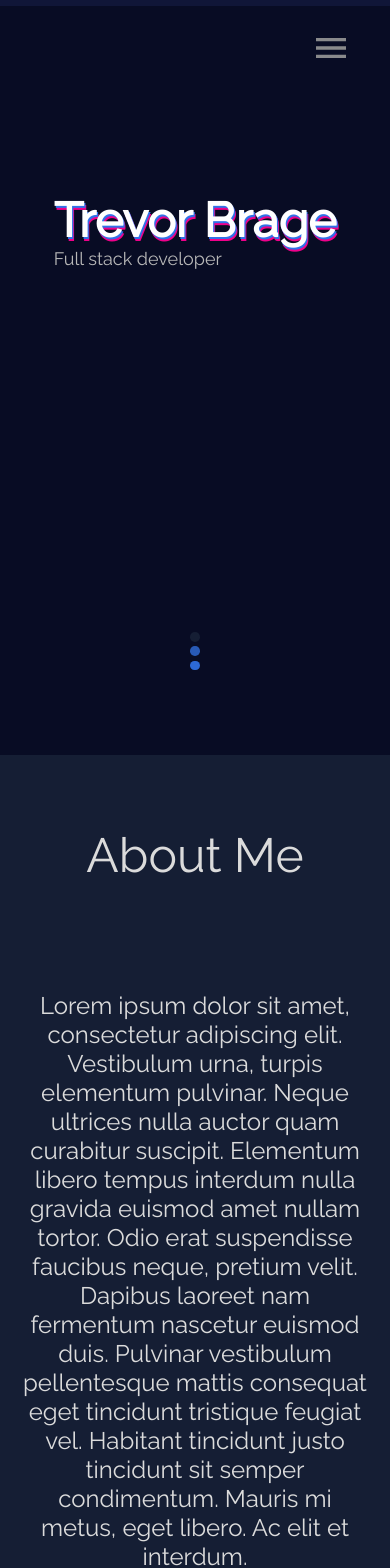
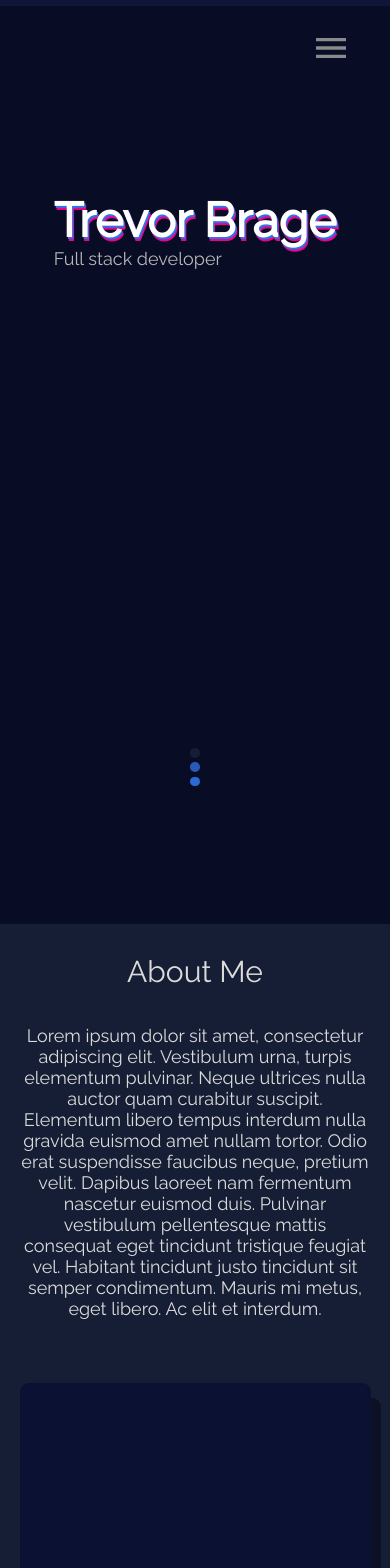
Before and after one commit to Tiqur/portfolio, a React (Vite) app: page / in a window 390 px wide. Shown: the top 1568 px of the page. Built offline with nearby package versions, Linux system fonts and the light colour scheme.

Commit message:
Responsive about-me text

```diff
--- a/src/components/aboutsection/styles.module.scss
+++ b/src/components/aboutsection/styles.module.scss
@@ -32,10 +32,24 @@
 }
 
 .text {
-  margin-top: 4.5em;
+  margin-top: 3.5em;
   text-align: center;
   font-size: 24px;
   color: #DBDBDB;
   background: rgba(0, 0, 0, 0);
   z-index: 1;
 }
+
+@media(max-width: 750px) {
+  .inner {
+    filter: drop-shadow(10px 15px 0.6px rgba(6, 9, 28, 0.6));
+  }
+  .title {
+    margin-top: 1em;
+    font-size: 30px;
+  }
+  .text {
+    font-size: 18px;
+    margin-top: 2em;
+  }
+}
--- a/src/components/herosection/styles.module.scss
+++ b/src/components/herosection/styles.module.scss
@@ -3,7 +3,7 @@
   flex-direction: column;
   align-items: center;
   width: 100%;
-  height: 80vh;
+  height: 100vh;
 }
 
 .hero {
@@ -28,7 +28,7 @@
 }
 
 .scroll_indicator {
-  margin-top: -4em;
+  margin-top: -18em;
 }
 
 // Media queries
```
